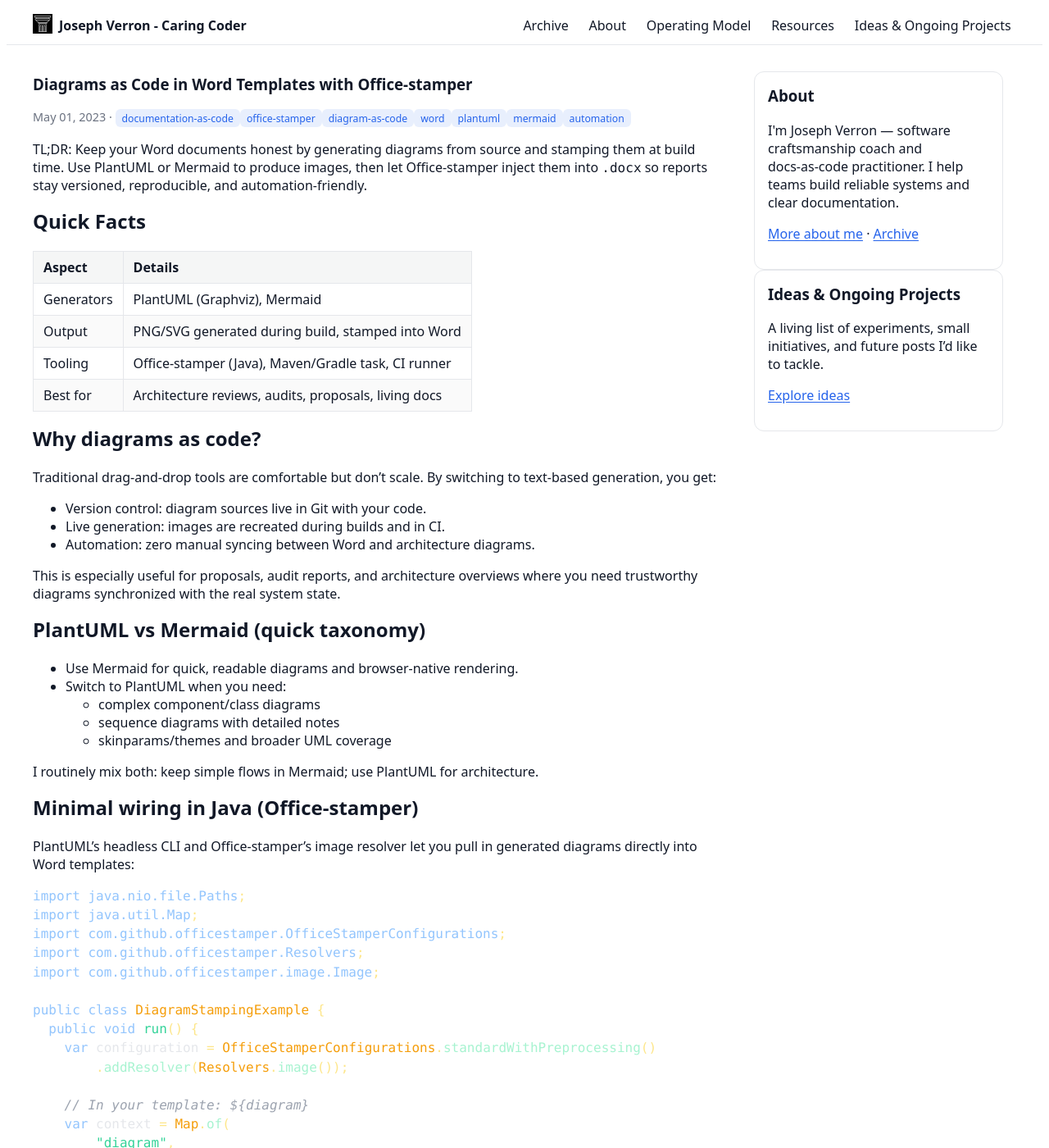
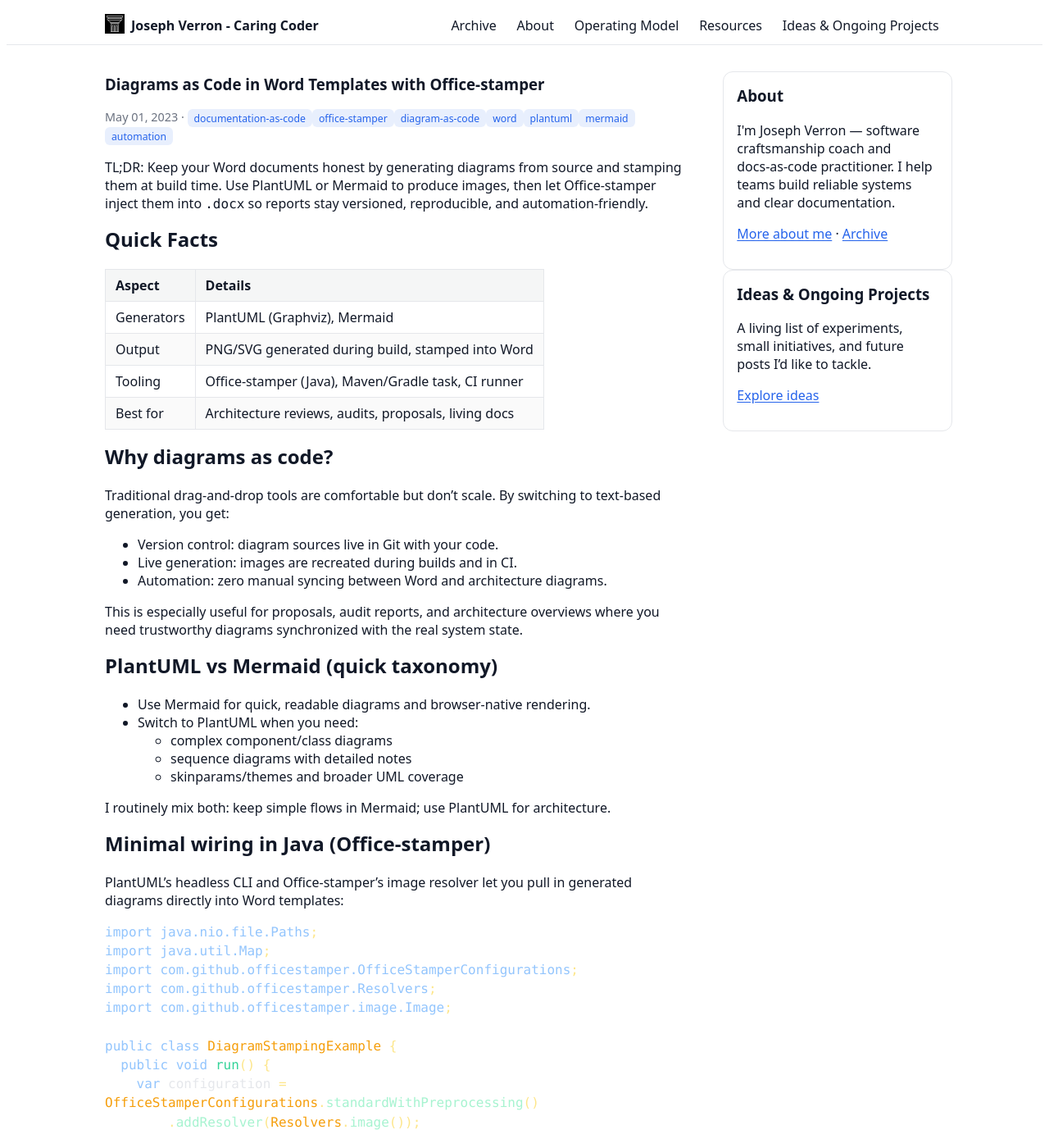
Before and after one commit to verronpro/blog, a Jekyll site: the page built from _posts/2023-05-01-monthly-topic-diagrams-as-code-in-word.md, in a window 1280 px wide and 1400 px high. Shown: the whole window at 82% size. Built offline with Jekyll 4.4.1, drawn with Linux system fonts in a browser that asks for light colours.

Commit message:
style(css): update container classes and improve content layout
- Replace .container with .container wide screen support- Remove-wide for better outdated max-width rules for specific layouts- Add overflow-wrap and word-break properties to handle long content
- Improve grid column definitions to prevent sidebar compression- Add min-width to sidebar to maintain readable width
- Ensure media elements scale properly within post content
- Add fallback styles for older browsers without overflow-wrap support

```diff
--- a/_layouts/404.html
+++ b/_layouts/404.html
@@ -1,7 +1,7 @@
 ---
 layout: default
 ---
-<section class="container" style="text-align:center;padding:3rem 0">
+<section class="container-wide" style="text-align:center;padding:3rem 0">
   <h1>Page not found</h1>
   <p>The page you are looking for doesn’t exist or was moved.</p>
   <p><a href="{{ site.baseurl }}/">Go back home</a></p>
--- a/_layouts/article.html
+++ b/_layouts/article.html
@@ -16,7 +16,7 @@
         {{ content }}
       </div>
 
-      <nav class="container" aria-label="Post pagination" style="margin-top:2rem">
+      <nav class="container-wide" aria-label="Post pagination" style="margin-top:2rem">
         <div style="display:flex;justify-content:space-between;gap:1rem">
           <div>
             {% if page.previous %}
--- a/assets/css/custom.css
+++ b/assets/css/custom.css
@@ -24,33 +24,11 @@
     font-family: ui-monospace, SFMono-Regular, Menlo, Consolas, "Liberation Mono", monospace
 }
 
-/* Main content width rules
-   - Cap the main container to at most 80% of the viewport on ultra-wide displays
-   - Still keep a hard ceiling to preserve readability
- */
-.layout-home #main.container {
+/* Containers */
+.container-wide {
     max-width: min(1200px, 80vw);
-}
-
-.layout-article #main.container {
-    max-width: min(1200px, 80vw);
-}
-
-.layout-page #main.container {
-    max-width: min(1200px, 80vw);
-}
-
-/* Containers */
-.container {
-    max-width: 72ch;
     margin-inline: auto;
-    padding-inline: 1rem
-}
-
-.container-wide {
-    max-width: 1200px;
-    margin-inline: auto;
-    padding-inline: 1rem
+    padding-inline: 1rem;
 }
 
 /* Buttons */
@@ -406,12 +384,13 @@
     display: grid;
     grid-template-columns:1fr;
     gap: 1.5rem;
-    align-items: start
+    align-items: start;
 }
 
 @media (min-width: 900px) {
     .home-grid {
-        grid-template-columns:2.5fr 1fr
+        /* Prevent the sidebar from being squished on wide pages with long content */
+        grid-template-columns: minmax(0, 2.5fr) minmax(280px, 1fr)
     }
 }
 
@@ -420,7 +399,9 @@
 }
 
 .home-sidebar {
-    padding: 1rem
+    padding: 1rem;
+    /* Make sure the sidebar keeps a reasonable minimum width */
+    min-width: 280px
 }
 
 .list-compact {
@@ -484,6 +465,34 @@
 
 a:hover {
     text-decoration: underline
+}
+
+/* Post content defaults to avoid layout breakage from long words/URLs and media */
+.post-content {
+    overflow-wrap: anywhere; /* allow long URLs to wrap */
+    word-break: break-word;
+}
+
+.post-content img,
+.post-content svg,
+.post-content video,
+.post-content table {
+    max-width: 100%;
+}
+
+/* Ensure very long URLs/words inside list items and anchors can wrap gracefully
+   This specifically addresses cases like a single, very long URL inside an <li>
+   which could otherwise force the grid to compress the sidebar. */
+.post-content li,
+.post-content p,
+.post-content a {
+    overflow-wrap: anywhere;   /* modern preferred */
+    word-break: break-word;    /* pragmatic fallback for Safari/older engines */
+}
+
+/* As a last resort for pathological long strings in links, allow aggressive breaking */
+@supports not (overflow-wrap: anywhere) {
+    .post-content a { word-break: break-all; }
 }
 
 /* Header (sticky with simple responsive layout + compact mobile menu) */
```
